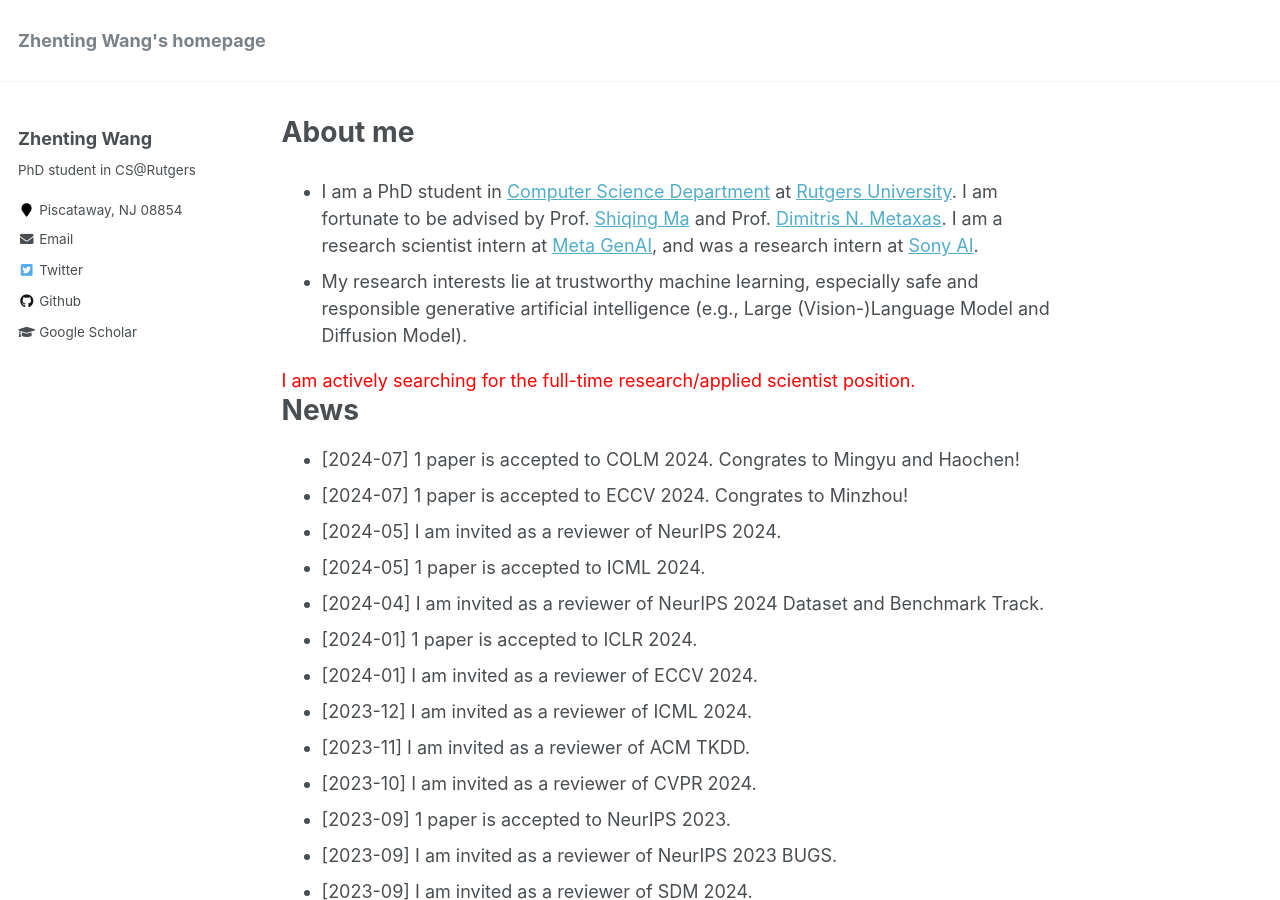
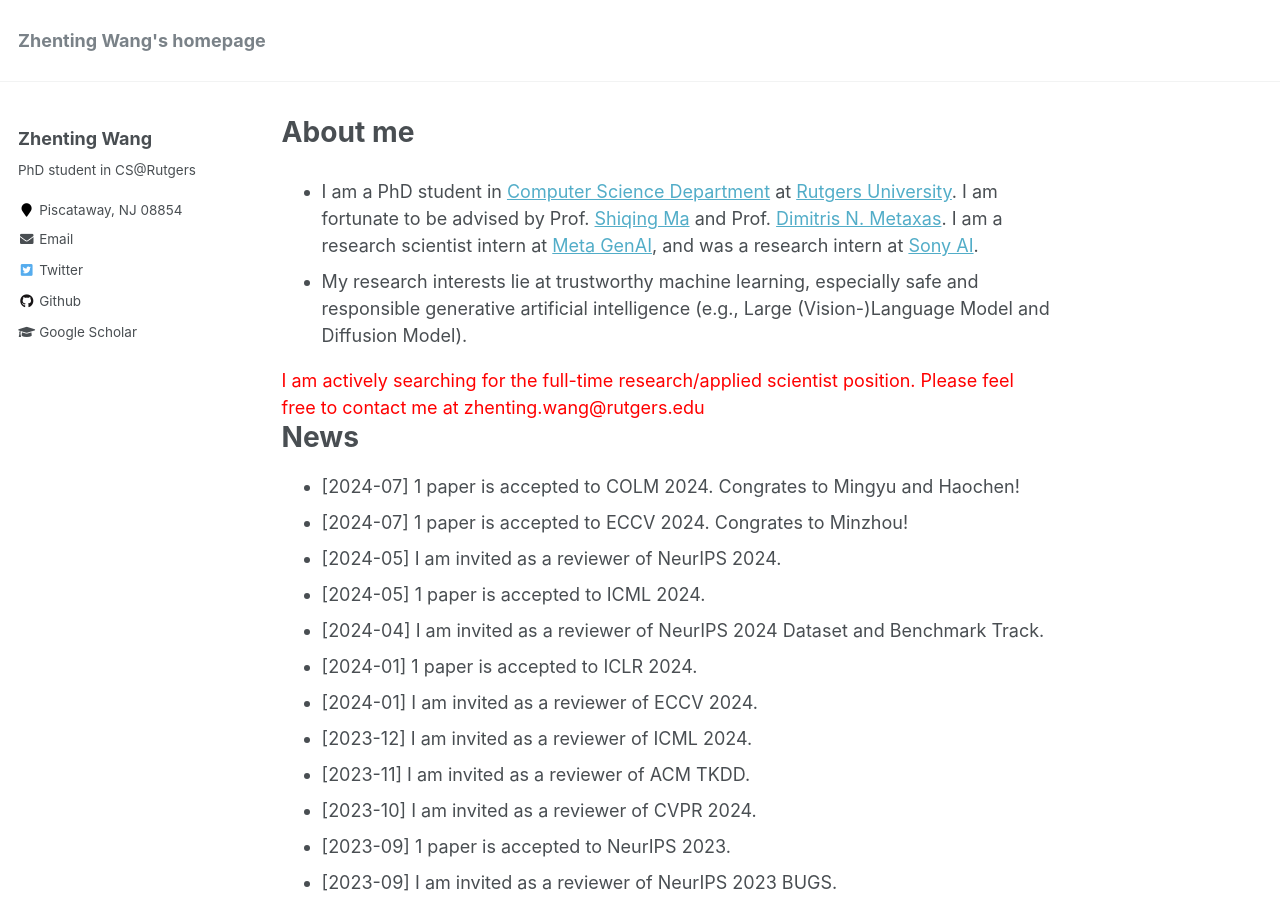
Before and after one commit to ZhentingWang/zhentingwang.github.io, a Jekyll site: the page built from _pages/about.md, in a window 1280 px wide and 900 px high. Built offline with Jekyll 4.4.1, drawn with Linux system fonts in a browser that asks for light colours.

Commit message:
Update about.md

```diff
--- a/_pages/about.md
+++ b/_pages/about.md
@@ -11,7 +11,7 @@ redirect_from:
 * I am a PhD student in [Computer Science Department](https://www.cs.rutgers.edu/) at [Rutgers University](https://www.rutgers.edu/). I am fortunate to be advised by Prof. [Shiqing Ma](https://people.cs.umass.edu/~shiqingma/) and Prof. [Dimitris N. Metaxas](https://people.cs.rutgers.edu/~dnm/). I am a research scientist intern at [Meta GenAI](https://ai.meta.com/), and was a research intern at [Sony AI](https://ai.sony/).
 * My research interests lie at trustworthy machine learning, especially safe and responsible generative artificial intelligence (e.g., Large (Vision-)Language Model and Diffusion Model).
 
-<font color='red'> I am actively searching for the full-time research/applied scientist position. </font>
+<font color='red'> I am actively searching for the full-time research/applied scientist position. Please feel free to contact me at zhenting.wang@rutgers.edu</font>
 
 News
 ======
```
